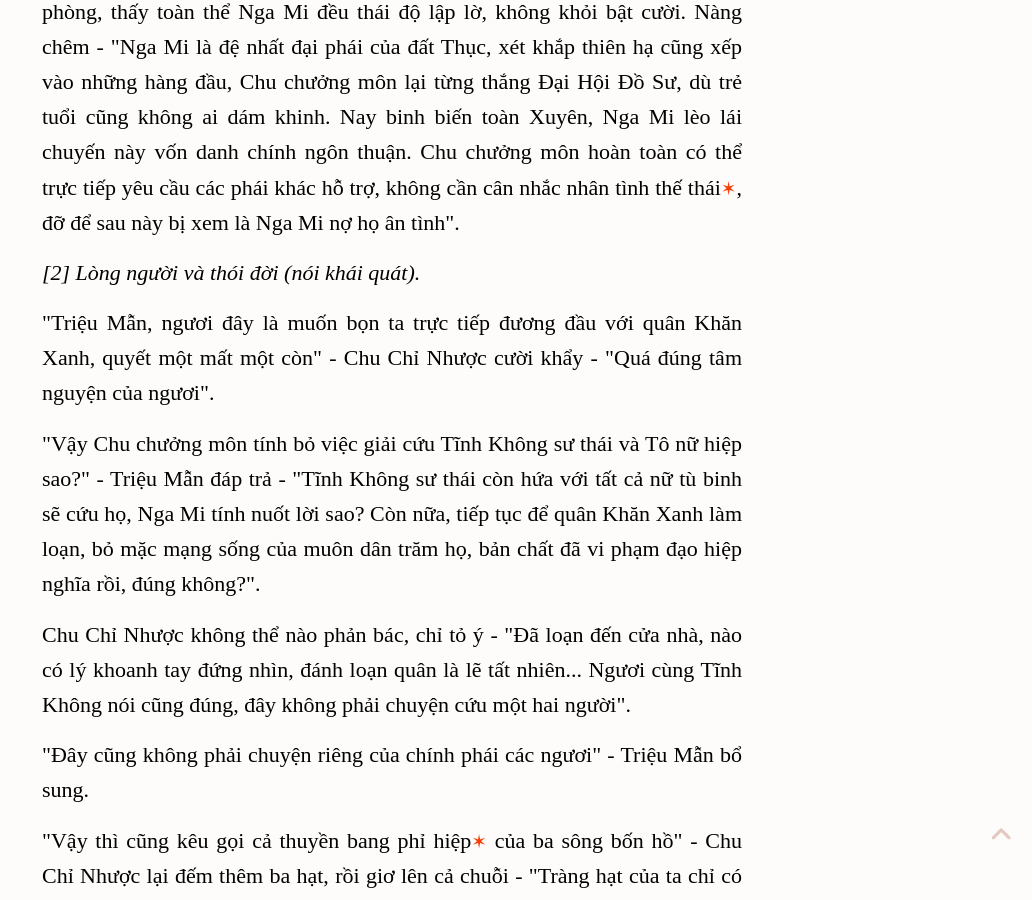
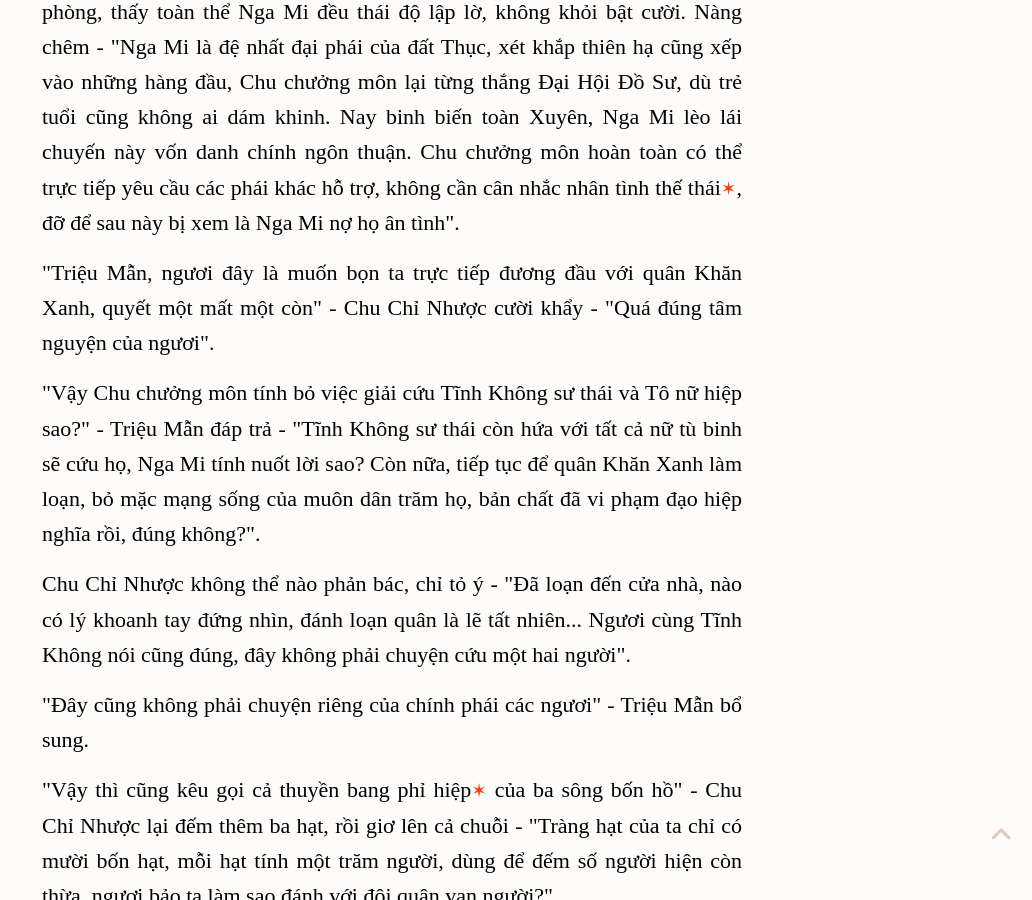
Before and after one commit to nuabuocthanhtho/nuabuocthanhtho.github.io, a Jekyll site: the page built from _posts/2025-11-15-kiem-phi-van-nhan-dich-chuong-10.html, in a window 1280 px wide and 900 px high, scrolled down 7293 px. Shown: the whole window, without its empty margins (248-1280 px from the left). Built offline with Jekyll 4.4.1, drawn with Linux system fonts in a browser that asks for light colours; some web fonts are replaced; comment, search, counter and statistics services are not loaded.

Commit message:
Update 2025-11-15-kiem-phi-van-nhan-dich-chuong-10.html

```diff
--- a/_posts/2025-11-15-kiem-phi-van-nhan-dich-chuong-10.html
+++ b/_posts/2025-11-15-kiem-phi-van-nhan-dich-chuong-10.html
@@ -183,8 +183,7 @@ nhân tình thế thái<span class="tooltip" tabindex="0">
 
     <span class="tooltiptext">Lòng người và thói đời (nói khái quát).</span>
 
-</span>, đỡ để sau này bị xem là Nga Mi nợ họ ân tình".</p><p data-p-id="5987dc138ed83d53a56209c46c226963"><i>[2] Lòng người và thói đời (nói khái quát).</i></p><p data-p-id="38abcb69458be7bf7c505c80d96d91a4">
- "Triệu Mẫn, ngươi đây là muốn bọn ta trực tiếp đương đầu với quân Khăn
+</span>, đỡ để sau này bị xem là Nga Mi nợ họ ân tình".</p><p data-p-id="5987dc138ed83d53a56209c46c226963">"Triệu Mẫn, ngươi đây là muốn bọn ta trực tiếp đương đầu với quân Khăn
 Xanh, quyết một mất một còn" - Chu Chỉ Nhược cười khẩy - "Quá đúng tâm
 nguyện của ngươi".</p><p data-p-id="217da0efebe6b06b1a76429ace0b9ca9">
 "Vậy Chu chưởng môn tính bỏ việc giải cứu Tĩnh Không sư thái và Tô nữ
```
